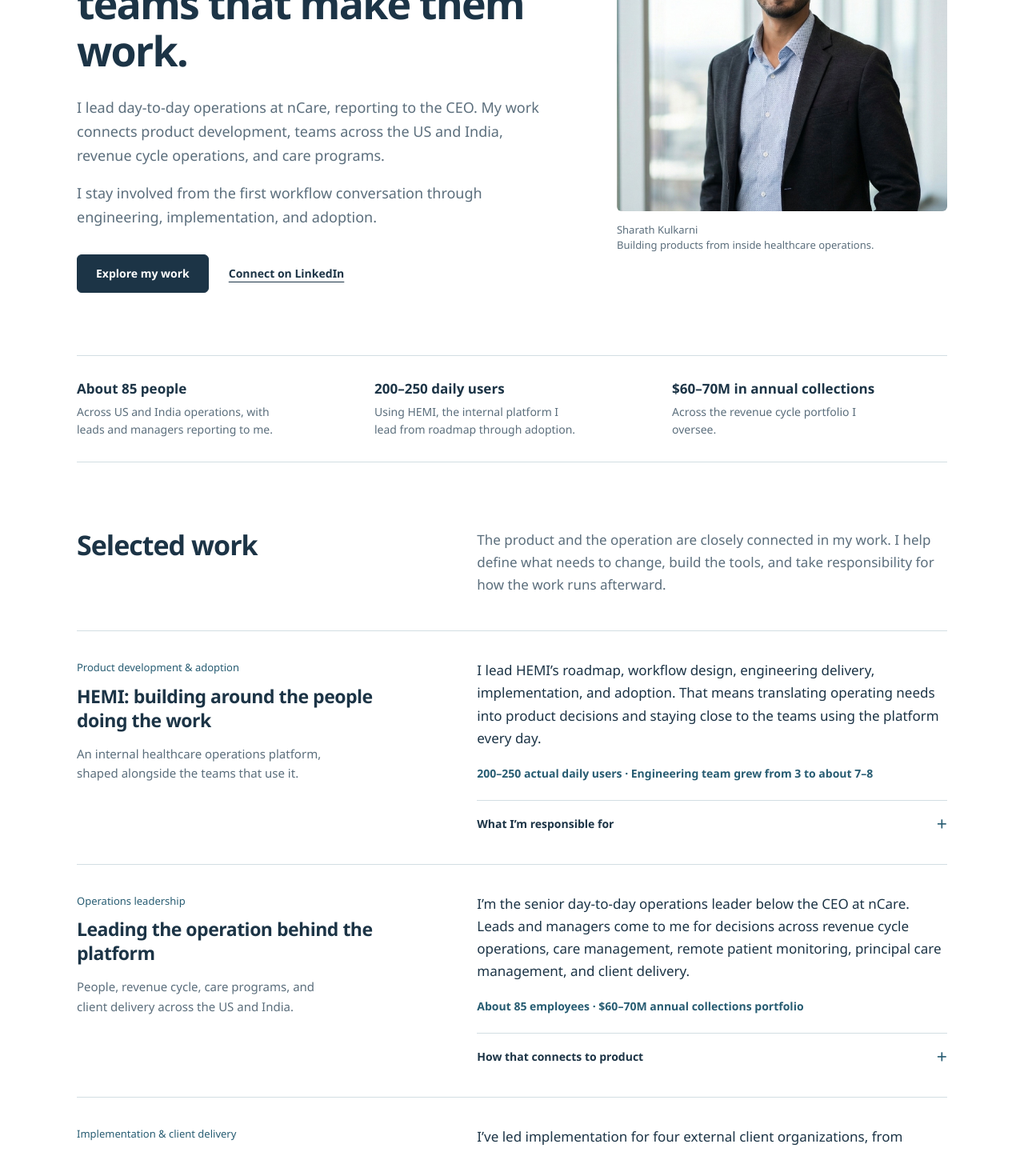
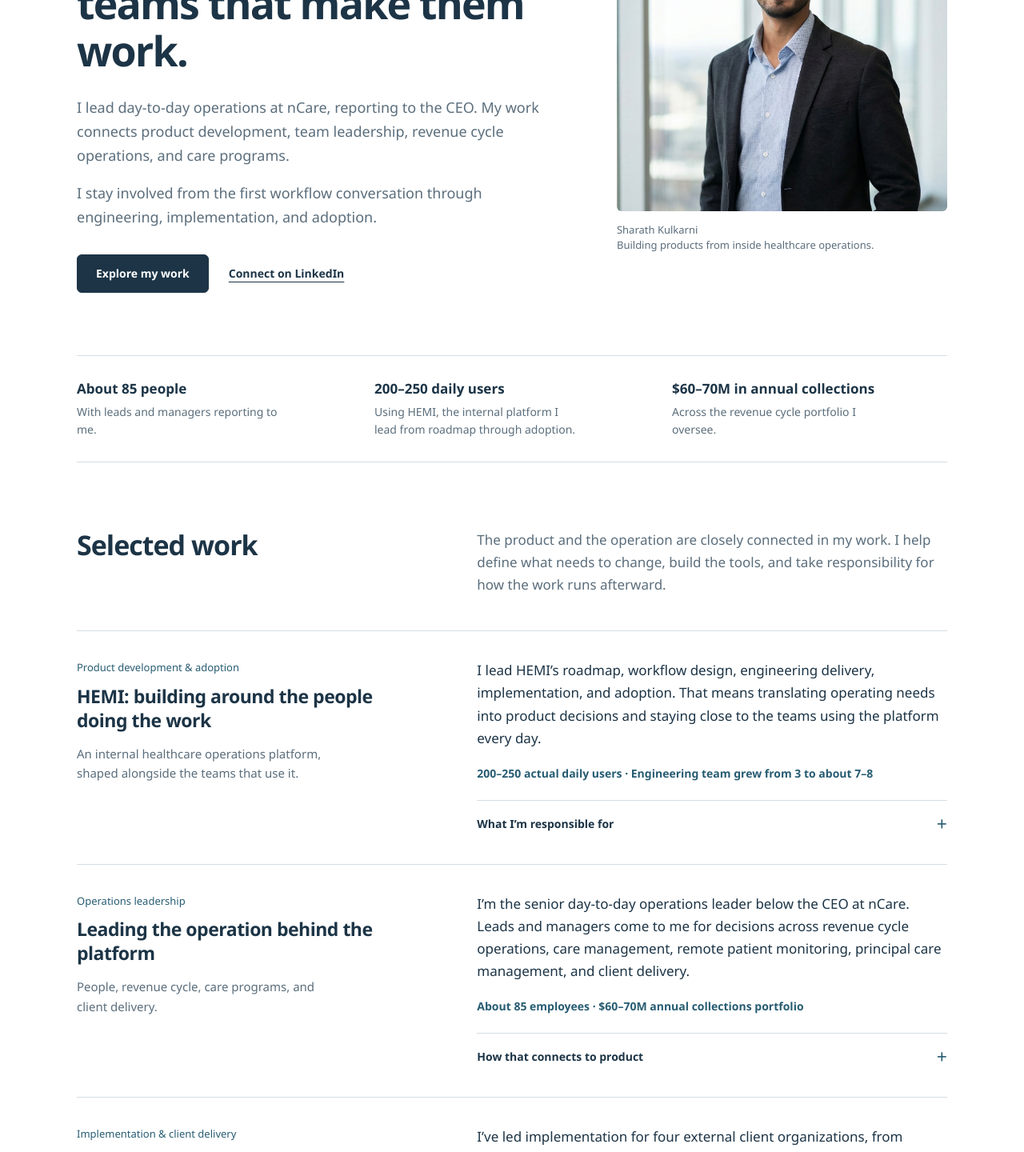
Before and after one commit to sharathkul/portfolio, a Next.js app: page / in a window 1280 px wide. Shown: the part 360-1800 px from the top of the page at 80% size. Built offline with nearby package versions, Linux system fonts and the light colour scheme.

Commit message:
fix: remove location references from public portfolio

```diff
--- a/app/layout.tsx
+++ b/app/layout.tsx
@@ -5,7 +5,7 @@ import "./globals.css";
 export const metadata: Metadata = {
   title: "Sharath Kulkarni — Healthcare product & operations",
   description:
-    "I build healthcare products and lead the teams that make them work. Product development, operations leadership, and client delivery across US and India teams.",
+    "I build healthcare products and lead the teams that make them work. Product development, operations leadership, and client delivery.",
 };
 
 export default function RootLayout({ children }: { children: ReactNode }) {
--- a/app/page.tsx
+++ b/app/page.tsx
@@ -31,8 +31,8 @@ export default function Home() {
               </h1>
               <p className="intro">
                 I lead day-to-day operations at nCare, reporting to the CEO. My
-                work connects product development, teams across the US and
-                India, revenue cycle operations, and care programs.
+                work connects product development, team leadership,
+                revenue cycle operations, and care programs.
               </p>
               <p className="intro">
                 I stay involved from the first workflow conversation through
@@ -70,8 +70,8 @@ export default function Home() {
           </section>
           <div className="scope" aria-label="Current scope of responsibility">
             <p>
-              <strong>About 85 people</strong>Across US and India operations,
-              with leads and managers reporting to me.
+              <strong>About 85 people</strong>With leads and managers reporting
+              to me.
             </p>
             <p>
               <strong>200–250 daily users</strong>Using HEMI, the internal
@@ -148,8 +148,7 @@ export default function Home() {
                 <p className="case-type">Operations leadership</p>
                 <h3>Leading the operation behind the platform</h3>
                 <p className="case-summary">
-                  People, revenue cycle, care programs, and client delivery
-                  across the US and India.
+                  People, revenue cycle, care programs, and client delivery.
                 </p>
               </div>
               <div className="case-body">
@@ -172,7 +171,7 @@ export default function Home() {
                       engineering, and support implementation.
                     </p>
                     <p>
-                      I also helped establish and transition the India operating
+                      I also helped establish and transition an operating
                       team. The product work and the team structure need to
                       support the same operating goals.
                     </p>
```
